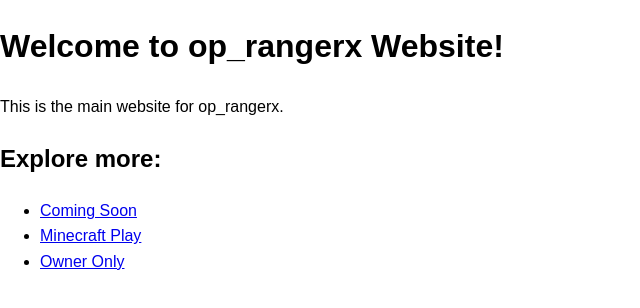
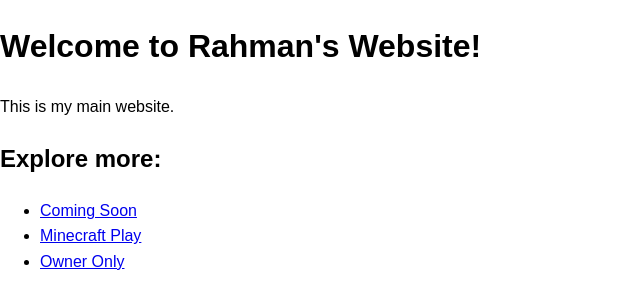
Before and after one commit to oprangerx/main, a plain HTML site: page index.html in a window 1280 px wide. Shown: the whole page, without its empty margins (0-640 px from the left). Drawn offline with Linux system fonts and the light colour scheme.

Commit message:
Update index.html

```diff
--- a/index.html
+++ b/index.html
@@ -18,9 +18,9 @@
   </style>
 </head>
 <body>
-  <h1>Welcome to op_rangerx Website!</h1>
+  <h1>Welcome to Rahman's Website!</h1>
 
-  <p>This is the main website for op_rangerx.</p>
+  <p>This is my main website.</p>
 
   <h2>Explore more:</h2>
 
```
